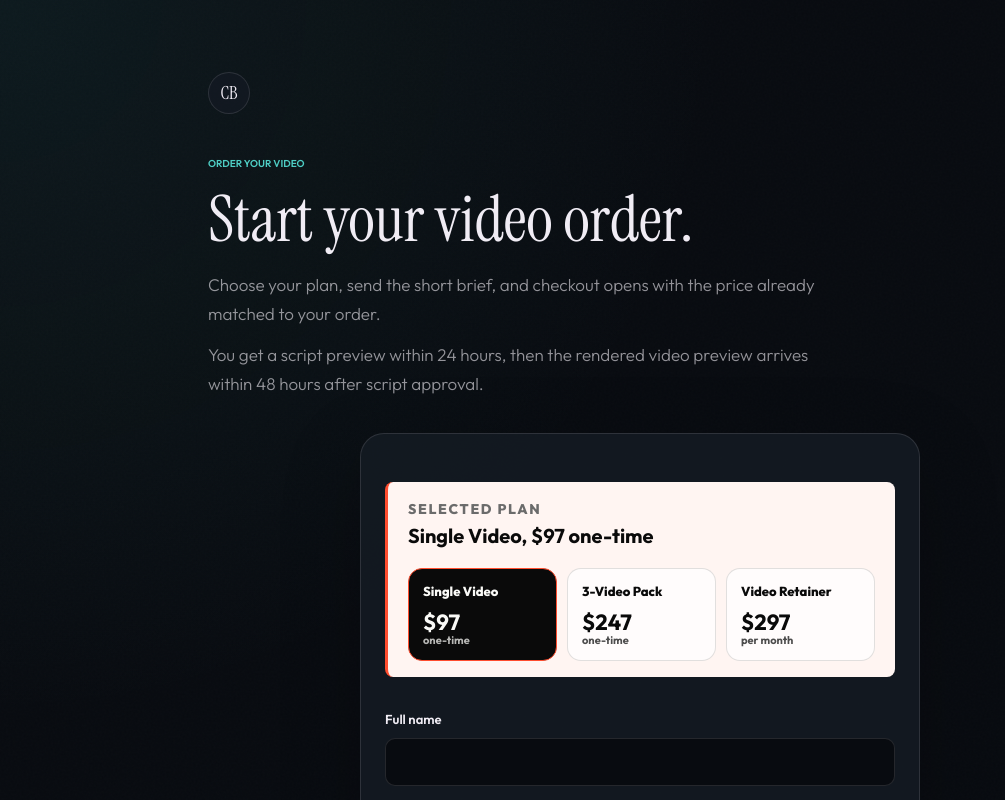
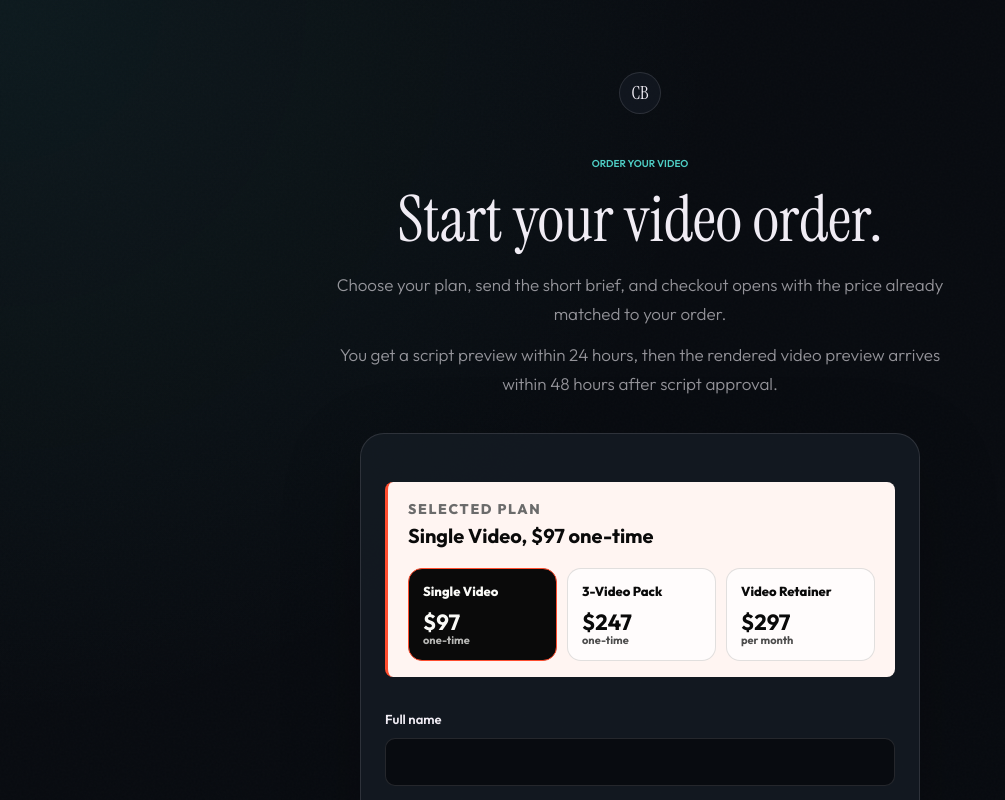
Before and after one commit to GambleFreeLife/chuck-portfolio, a Next.js app: page /order-video in a window 1280 px wide. Shown: the top 800 px of the page, without its empty margins (0-1005 px from the left). Built offline with nearby package versions, Linux system fonts and the light colour scheme.

Commit message:
Center video order header

```diff
--- a/app/globals.css
+++ b/app/globals.css
@@ -214,6 +214,19 @@ footer{text-align:center;padding:28px 0;border-top:1px solid var(--t4);font-size
 .flow-hero h1{font-size:64px;max-width:720px;margin-bottom:18px}
 .flow-hero p{max-width:620px;color:var(--t2);font-size:17px;font-weight:300;line-height:1.7}
 .flow-hero-note{margin-top:12px}
+.video-order-shell .flow-back{
+  display:flex;
+  margin-left:auto;
+  margin-right:auto;
+}
+.video-order-hero{
+  text-align:center;
+}
+.video-order-hero h1,
+.video-order-hero p{
+  margin-left:auto;
+  margin-right:auto;
+}
 .flow-proof{display:flex;flex-wrap:wrap;gap:10px;margin-top:24px}
 .flow-proof span{padding:8px 12px;border:1px solid rgba(78,205,196,.18);border-radius:60px;background:rgba(20,27,36,.72);color:var(--t2);font-size:12px}
 .flow-alert,.form-error{border:1px solid rgba(224,120,80,.35);background:rgba(224,120,80,.08);color:#f0b39a;border-radius:var(--rs);padding:14px 16px;font-size:13px}
--- a/app/order-video/page.tsx
+++ b/app/order-video/page.tsx
@@ -24,11 +24,11 @@ export default async function OrderVideoPage({ searchParams }: OrderVideoPagePro
 
   return (
     <main className="flow-page">
-      <div className="flow-shell">
+      <div className="flow-shell video-order-shell">
         <a href="/" className="flow-back">
           CB
         </a>
-        <section className="flow-hero" aria-labelledby="order-video-title">
+        <section className="flow-hero video-order-hero" aria-labelledby="order-video-title">
           <div className="sec-label">Order your video</div>
           <h1 id="order-video-title">Start your video order.</h1>
           <p>
```
